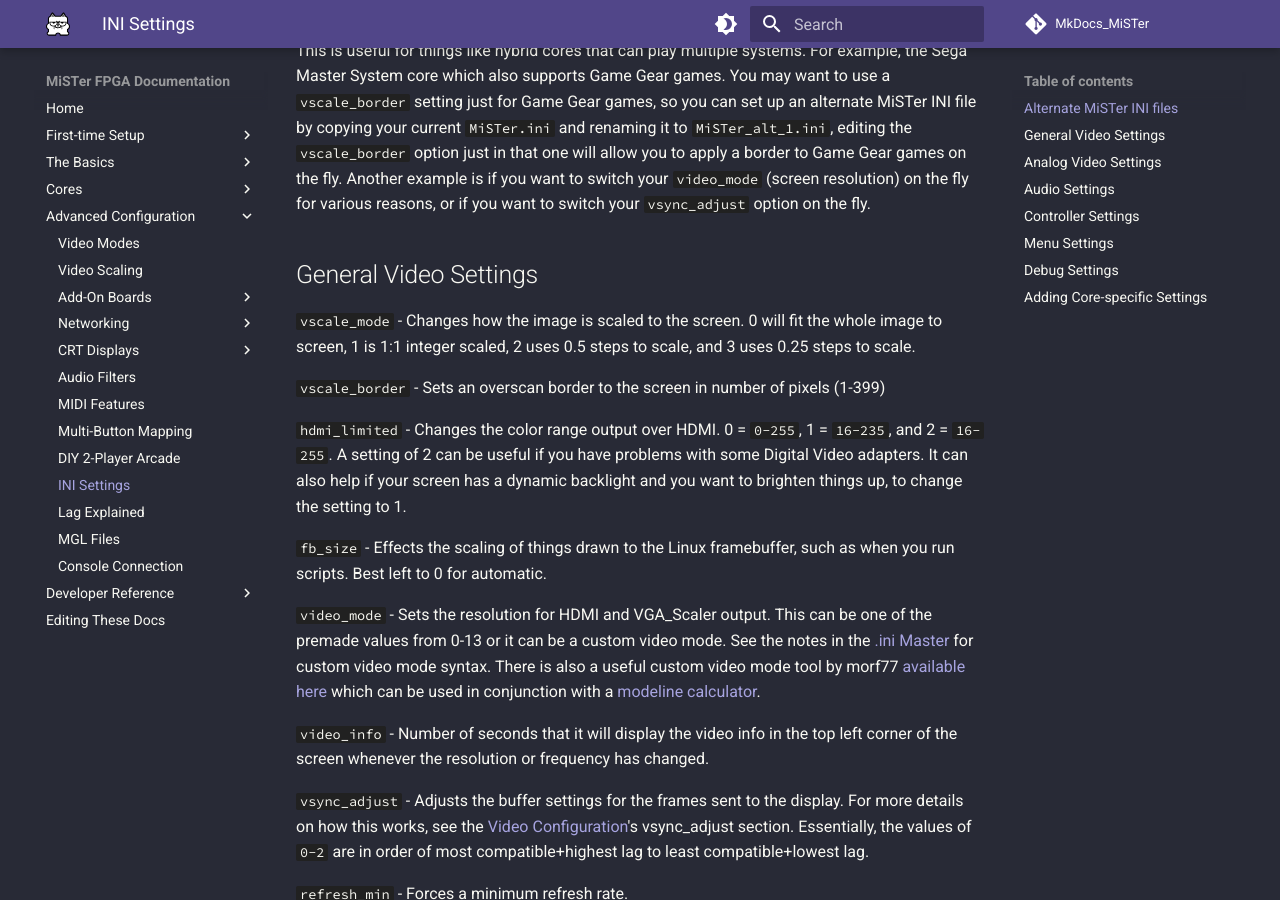
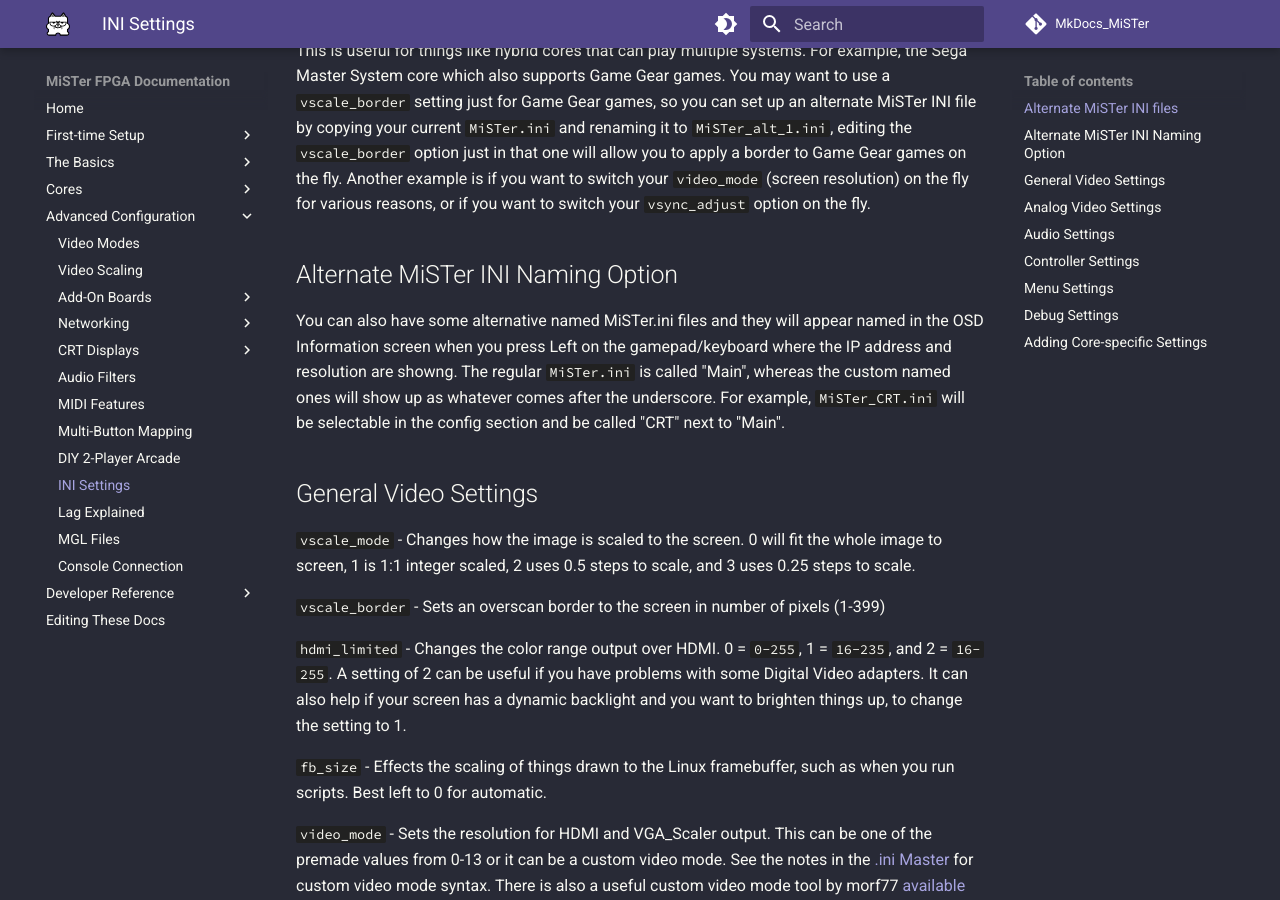
Before and after one commit to MiSTer-devel/MkDocs_MiSTer, an MkDocs documentation site: the page built from docs/advanced/ini.md, in a window 1280 px wide and 900 px high, scrolled down 867 px. Built offline with MkDocs 1.6.1 and Material for MkDocs 9.7.7, drawn with Linux system fonts in a browser that asks for light colours; comment, search, counter and statistics services are not loaded.

Commit message:
Update ini.md

```diff
--- a/docs/advanced/ini.md
+++ b/docs/advanced/ini.md
@@ -12,6 +12,10 @@ Before we get started, let's explain how the Alternate MiSTer INI files can work
 | `MiSTer_alt_3.ini` | Controller: Back + Down  |
 
 This is useful for things like hybrid cores that can play multiple systems. For example, the Sega Master System core which also supports Game Gear games. You may want to use a `vscale_border` setting just for Game Gear games, so you can set up an alternate MiSTer INI file by copying your current `MiSTer.ini` and renaming it to `MiSTer_alt_1.ini`, editing the `vscale_border` option just in that one will allow you to apply a border to Game Gear games on the fly. Another example is if you want to switch your `video_mode` (screen resolution) on the fly for various reasons, or if you want to switch your `vsync_adjust` option on the fly.
+
+## Alternate MiSTer INI Naming Option
+
+You can also have some alternative named MiSTer.ini files and they will appear named in the OSD Information screen when you press Left on the gamepad/keyboard where the IP address and resolution are showng. The regular `MiSTer.ini` is called "Main", whereas the custom named ones will show up as whatever comes after the underscore. For example, `MiSTer_CRT.ini` will be selectable in the config section and be called "CRT" next to "Main".
 
 ## General Video Settings
 
```
